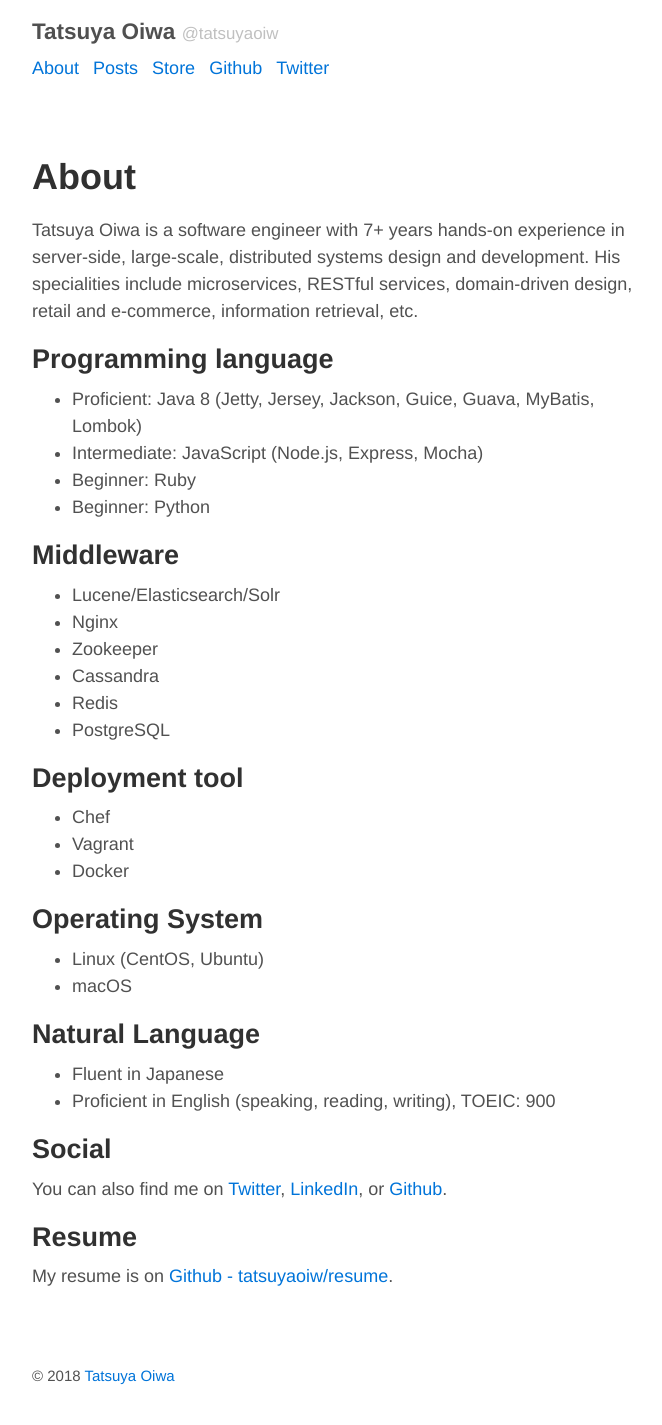
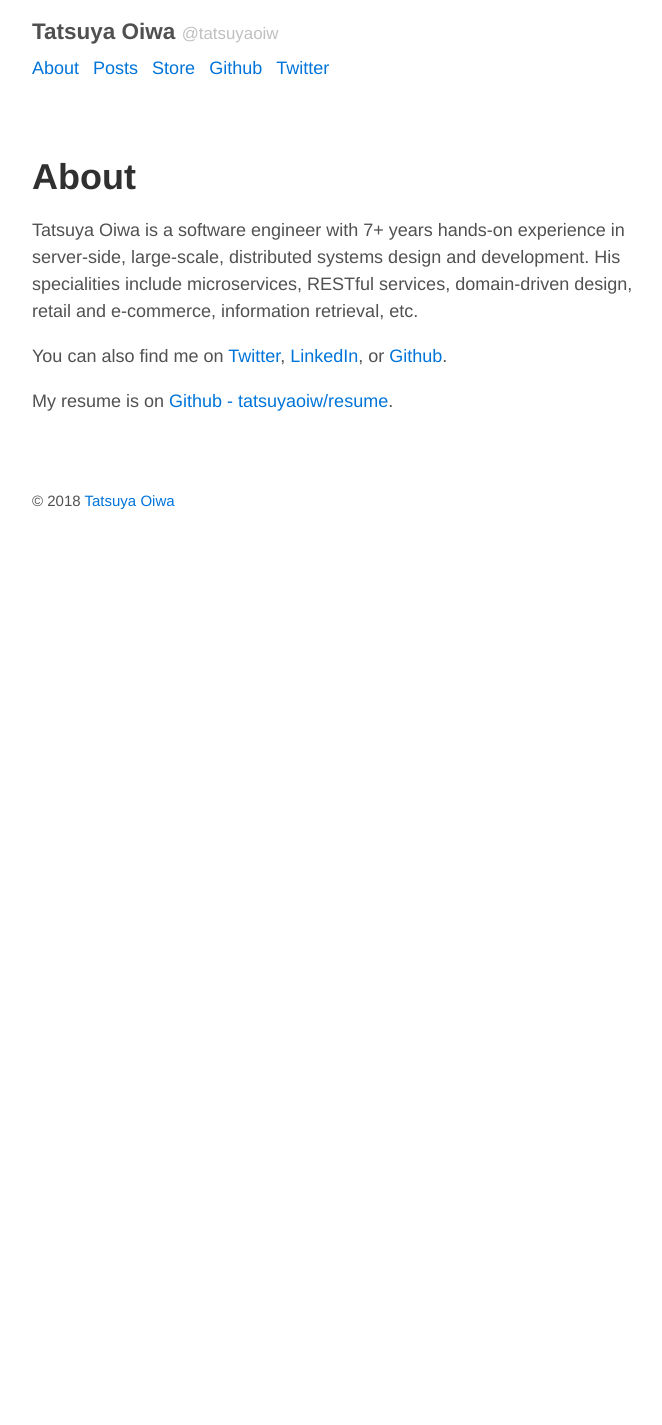
Before and after one commit to tatsuya/tatsuyaoiw.github.io, a Jekyll site: the page built from about.md, in a window 1280 px wide. Shown: the whole page, without its empty margins (293-955 px from the left). Built offline with Jekyll 4.4.1, drawn with Linux system fonts in a browser that asks for light colours; comment, search, counter and statistics services are not loaded; after the commit the page ends 900 px from its top, so only the background shows below that.

Commit message:
update about.md

```diff
--- a/about.md
+++ b/about.md
@@ -5,42 +5,6 @@ title: About
 
 Tatsuya Oiwa is a software engineer with 7+ years hands-on experience in server-side, large-scale, distributed systems design and development. His specialities include microservices, RESTful services, domain-driven design, retail and e-commerce, information retrieval, etc.
 
-## Programming language
-
-- Proficient: Java 8 (Jetty, Jersey, Jackson, Guice, Guava, MyBatis, Lombok)
-- Intermediate: JavaScript (Node.js, Express, Mocha)
-- Beginner: Ruby
-- Beginner: Python
-
-## Middleware
-
-- Lucene/Elasticsearch/Solr
-- Nginx
-- Zookeeper
-- Cassandra
-- Redis
-- PostgreSQL
-
-## Deployment tool
-
-- Chef
-- Vagrant
-- Docker
-
-## Operating System
-
-- Linux (CentOS, Ubuntu)
-- macOS
-
-## Natural Language
-
-- Fluent in Japanese
-- Proficient in English (speaking, reading, writing), TOEIC: 900
-
-## Social
-
 You can also find me on [Twitter](https://twitter.com/tatsuyaoiw), [LinkedIn](https://www.linkedin.com/in/tatsuyaoiw), or [Github](https://github.com/tatsuyaoiw).
 
-## Resume
-
 My resume is on [Github - tatsuyaoiw/resume](https://github.com/tatsuyaoiw/resume).
```
